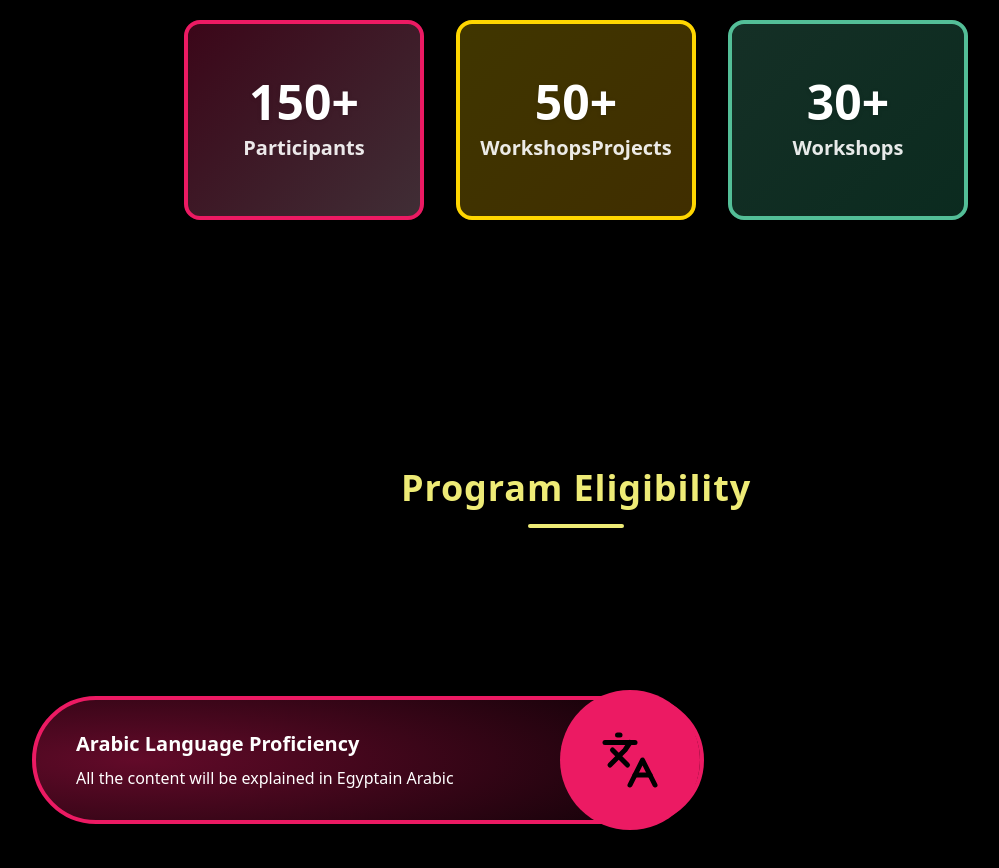
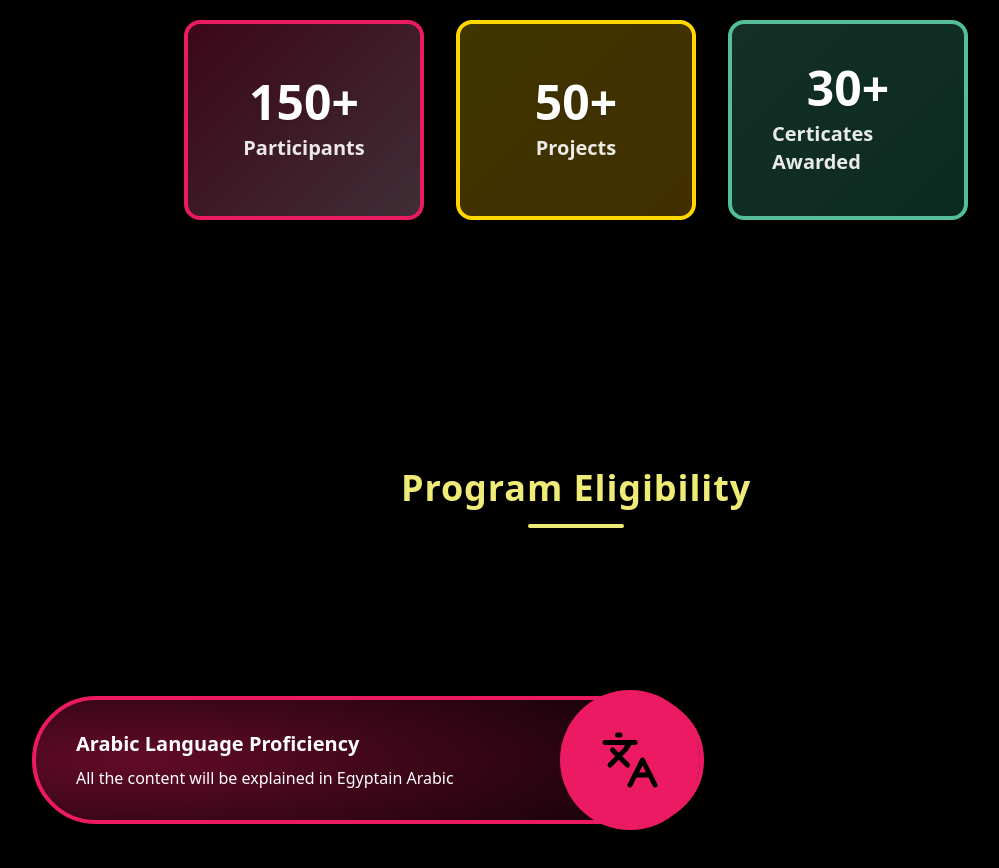
Before and after one commit to YAFFMN/OVAC, a React (Vite) app: page /bootcamp in a window 1280 px wide. Shown: the part 1080-1948 px from the top of the page, without its empty margins (64-1063 px from the left). Built offline with nearby package versions, Linux system fonts and the light colour scheme.

Commit message:
Update BootcampStats.jsx

```diff
--- a/src/Components/BootcampStats.jsx
+++ b/src/Components/BootcampStats.jsx
@@ -13,7 +13,7 @@ const stats = [
       "linear-gradient(135deg, rgba(236,26,99,0.25) 0%, rgba(255,182,213,0.25) 100%)",
   },
   {
-    label: "WorkshopsProjects",
+    label: "Projects",
     value: 50,
     colors: "from-[#ffd600] to-[#ffb700]",
     border: "border-[#ffd600]",
@@ -21,7 +21,7 @@ const stats = [
       "linear-gradient(135deg, rgba(255,214,0,0.25) 0%, rgba(255,183,0,0.25) 100%)",
   },
   {
-    label: "Workshops",
+    label: "Certicates Awarded",
     value: 30,
     colors: "from-[#53be97] to-[#2caa7c]",
     border: "border-[#53be97]",
```
